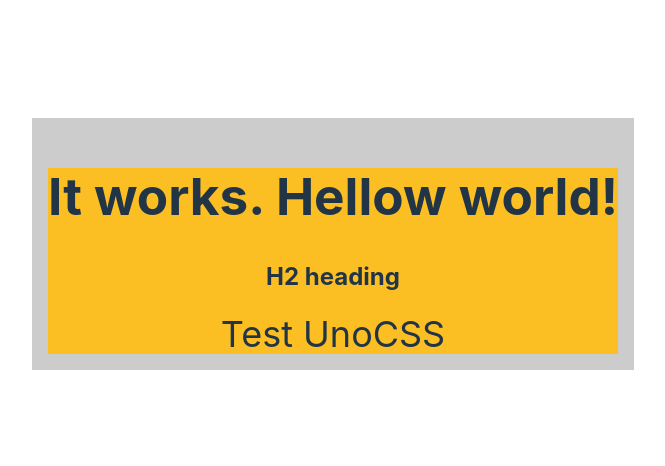
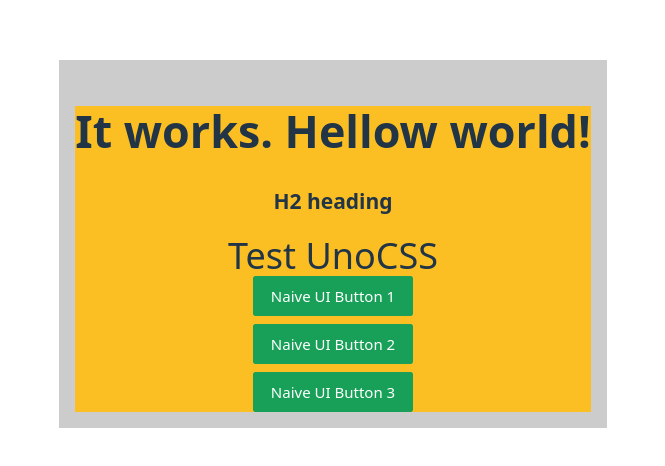
Before and after one commit to jasonzou/xvue, a Vue app: page / in a window 1280 px wide. Shown: the part 156-622 px from the top of the page, without its empty margins (307-972 px from the left). Built offline with nearby package versions, Linux system fonts and the light colour scheme.

Commit message:
naive ui, nbutton, nspace

```diff
--- a/package.json
+++ b/package.json
@@ -22,6 +22,7 @@
     "eslint": "^9.15.0",
     "eslint-plugin-format": "^0.1.2",
     "husky": "^9.1.7",
+    "naive-ui": "^2.40.3",
     "stylelint": "^16.11.0",
     "stylelint-config-standard": "^36.0.1",
     "stylelint-config-standard-vue": "^1.0.0",
--- a/src/App.vue
+++ b/src/App.vue
@@ -5,6 +5,7 @@
   last modified: 2024-12-02 10:40:13
  -------------------------------------------------------------------------->
 <script setup lang='ts'>
+import { NButton, NSpace } from 'naive-ui'
 </script>
 
 <template>
@@ -15,6 +16,17 @@
       <div text-4xl>
         Test UnoCSS
       </div>
+      <NSpace vertical>
+        <NButton type="primary" size="large">
+          Naive UI Button 1
+        </NButton>
+        <NButton type="primary" size="large">
+          Naive UI Button 2
+        </NButton>
+        <NButton type="primary" size="large">
+          Naive UI Button 3
+        </NButton>
+      </NSpace>
     </div>
   </div>
 </template>
```
Also changed, not shown: 2 other files (tests, documents, lock files or other folders).
